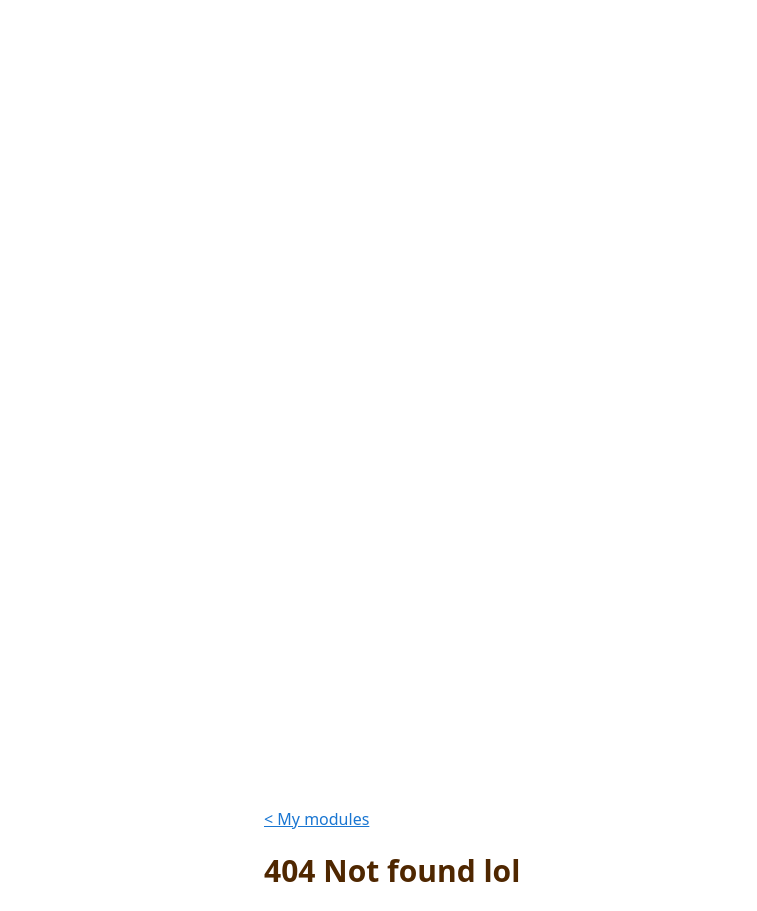
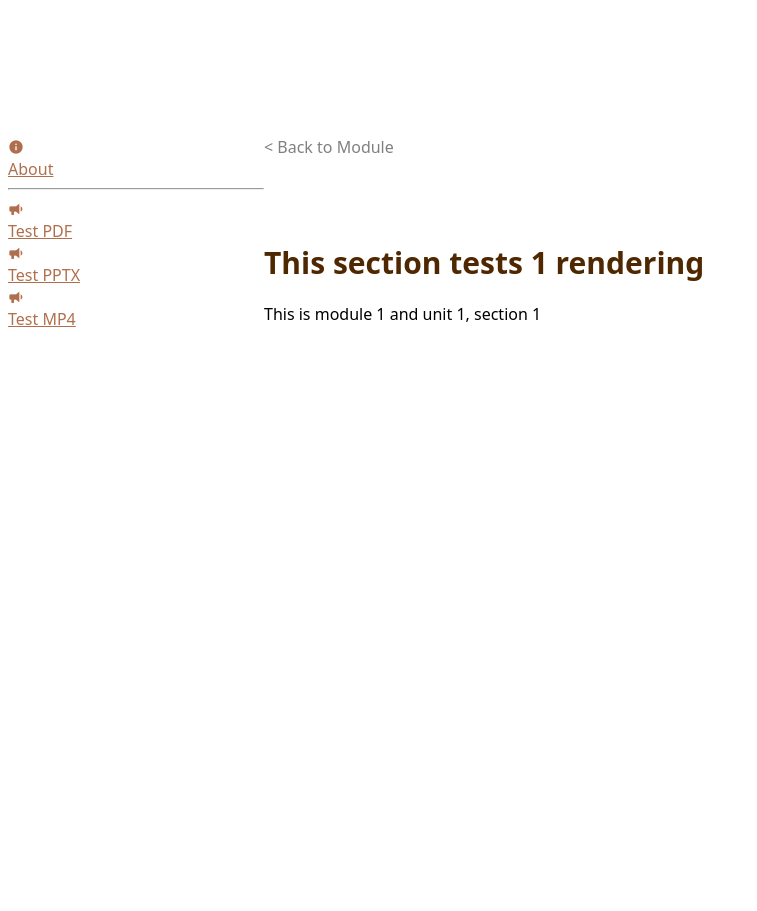
Before and after one commit to HueNUSH/Hue, a Vue app: page /modules/1/1/1 in a window 1280 px wide. Before the commit this address had no page. Shown: the whole page, without its empty margins (0-757 px from the left). After the commit the page ends 800 px from the top, so only its background shows below. Built offline with nearby package versions, Linux system fonts and the light colour scheme; a web font is replaced by a local one.

Commit message:
should've merged the updated units stuff properly, can work on dynamically pulling sections now

```diff
--- a/src/App.vue
+++ b/src/App.vue
@@ -1,40 +1,40 @@
 <template>
   <v-app>
-    <v-navigation-drawer
+     <v-app-bar
       permanent
       app
-      clipped>
+      flat
+      clipped
+      >
 
-      <v-list
-        class="mt-12"
-        dense
-        nav>
-        <router-link v-for="item in routes"
-                     :to="item.route"
-                     :key="item.name">
-          <v-list-item link class="mt-3">
-            <v-list-item-icon>
-              <v-icon>{{ item.icon }}</v-icon>
-            </v-list-item-icon>
-            <v-list-item-content>
-              <v-list-item-title>
-                {{ item.name }}
-              </v-list-item-title>
-            </v-list-item-content>
-          </v-list-item>
-        </router-link>
-      </v-list>
-    </v-navigation-drawer>
+        <v-toolbar-title>
+        <span style="margin-left: 64px">Hue</span>
+        </v-toolbar-title>
+        <!-- <v-spacer></v-spacer> -->
+        <v-toolbar-items class="flex align-center justify-center" style="margin-right: 64px">
+              <v-btn v-for="item in routes"
+              :to="item.route"
+              :key="item.name"
+              style="margin-right: 16px"
+              text
+              auto-height
+              depressed
+              rounded
+              >
+                {{item.name}}
+              </v-btn>
+        </v-toolbar-items>
+        <!-- <v-spacer></v-spacer> -->
+    </v-app-bar>
 
-    <v-content>
+    <v-main>
       <router-view/>
-    </v-content>
+    </v-main>
   </v-app>
 </template>
 
 <script lang="ts">
 import Vue from "vue";
-
 export default Vue.extend({
   name: "App",
   data: () => ({
@@ -49,7 +49,7 @@ export default Vue.extend({
     }> {
       return [
         {
-          name: "My modules",
+          name: "My Modules",
           route: "/modules",
           icon: "mdi-grid-large",
         },
@@ -72,16 +72,48 @@ export default Vue.extend({
 <style lang="scss" scoped>
 @import 'styles/variables.scss';
 @import "styles/global.scss";
-
+.v-app-bar a {
+  text-decoration: none;
+}
 .v-list a {
   text-decoration: none;
 }
-
-.v-list-item__icon .v-icon {
+::v-deep .v-btn__content {
   color: $c-text-light-tertiary;
 }
-
-.v-list-item__content {
+::v-deep .v-btn {
+  color: $c-primary-background !important;
+  opacity: 1 !important;
+}
+::v-deep .v-btn--active::before, .v-btn--active:hover::before, .v-btn--active  {
+  opacity: 1 !important;
+  color: $c-primary-accent !important;
+}
+::v-deep .v-btn-toggle > .v-btn.v-btn {
+  opacity: 0 !important;
+}
+::v-deep .v-btn:focus::before {
+  opacity: 1 !important;
+}
+;;v-deep .v-btn::before {
+  opacity: 0 !important;
+  color: $c-primary-background !important;
+}
+;;v-deep .v-btn:hover::before {
+  color: $c-primary-accent !important;
+  opacity: 0.34 !important;
+}
+::v-deep .v-toolbar__title {
   color: $c-text-light-primary;
 }
+::v-deep .v-toolbar__items  .v-btn{
+  border-radius: 5px;
+  height: 60% !important;
+  text-transform: unset !important;
+}
+::v-deep .v-toolbar__content, .v-toolbar__extension {
+    align-items: center;
+    display: flex;
+    padding: 0 24px;
+}
 </style>
--- a/src/styles/variables.scss
+++ b/src/styles/variables.scss
@@ -23,5 +23,6 @@ $c-error: #BA1B1B;
 $border-radius-root: 0.5rem;
 $material-light: (
         'background': $c-background,
-        'navigation-drawer': $c-primary-background,
+        'navigation-drawer': $c-surface-light,
+        'app-bar': $c-primary-background
 );
--- a/src/views/ModuleUnits.vue
+++ b/src/views/ModuleUnits.vue
@@ -1,12 +1,13 @@
 <template>
-  <v-container class="pa-6" max-width="80rem" fluid>
-    <v-card
-      class="px-12 py-6"
+  <v-container fluid class="pb-6" max-width="80rem">
+    <div class="pa-14" id="unit-grid">
+       <v-card
+      class="px-8 py-6 text-font-size-16"
       max-width="80rem"
       elevation="0"
     >
       <router-link to="/modules" class="links">
-        < My modules
+        &lt; My modules
       </router-link> <br/>
 
       <v-row>
@@ -31,9 +32,12 @@
 
     </v-card>
 
-    <div class="pa-14" id="unit-grid">
-      <b class="text-dark-primary">Units • {{ module.unitsCompleted }}/{{ module.units.length }} completed </b>
-      <p/>
+        <p></p>
+      <!-- <b class="text-dark-primary text-font-size-16 pb-3"></b> -->
+      <h2 class="text-dark-primary text-display-semibold text-font-size-16 pb-3" style="margin-top: 5px;">
+      Units • {{ completed_units }}/{{ total_units }} completed
+      </h2>
+      <p></p>
 
       <v-row>
         <v-col
@@ -66,7 +70,7 @@
 
       <v-card
         id="module-about"
-        class="mt-16 pb-4"
+        class="mt-16 pb-4 text-font-size-16"
         max-width="33rem"
       >
         <v-card-title>
--- a/src/views/UnitAbout.vue
+++ b/src/views/UnitAbout.vue
@@ -1,12 +1,15 @@
 <template>
-  <v-container fluid class="px-12 py-6">
-    <router-link
+  <v-container fluid class="font-size-16 pa-0">
+    <!-- <router-link
       :to="'/modules/' + $route.params.module_id + '/' + $route.params.unit_no"
       class="links"
     >
       < Back to unit
-    </router-link>
+    </router-link> -->
     <h1>About this unit</h1>
+    <p>
+      This is module {{$route.params.module_id}} and unit {{$route.params.unit_no}}
+    </p>
   </v-container>
 </template>
 
--- /dev/null
+++ b/src/views/UnitContent.vue
@@ -0,0 +1,56 @@
+<template>
+  <v-container fluid class="font-size-16 pa-0">
+    <!-- <router-link
+      :to="'/modules/' + $route.params.module_id + '/' + $route.params.unit_no"
+      class="links"
+    >
+      &lt; Back to unit
+    </router-link> -->
+    <h1>This section tests {{$route.params.section}} rendering</h1>
+    <p>
+      This is module {{$route.params.module_id}} and unit {{$route.params.unit_no}}, section {{$route.params.section}}
+    </p>
+
+    <div v-if="$route.params.section == 'pdf'">
+        <!-- <vue-pdf-app style="height:100vh;width: 128vh;" :pdf="pdfLink"></vue-pdf-app> -->
+        <embed :src="pdfLink" style="width:100%;height: 100vh;">
+    </div>
+
+
+    <div v-else-if="$route.params.section == 'pptx'">
+        <iframe :src="pptxLink" frameborder="0" width="960"
+        height="569" allowfullscreen="true" mozallowfullscreen="true" webkitallowfullscreen="true"></iframe>
+    </div>
+
+
+    <div v-else-if="$route.params.section == 'mp4'">
+        <p>We'll be hosting lecture recordings as unlisted YouTube videos for now</p>
+        <iframe width="960" height="569" :src="mp4Link" title="Video Content" frameborder="0"
+        allow="accelerometer; autoplay; clipboard-write; encrypted-media; gyroscope; picture-in-picture" allowfullscreen></iframe>
+    </div>
+
+  </v-container>
+</template>
+
+<script>
+export default {
+  name: "UnitAbout",
+
+  computed: {
+    pdfLink(){
+        return 'https://opensource.adobe.com/dc-acrobat-sdk-docs/pdfstandards/pdfreference1.0.pdf';
+    },
+    pptxLink(){
+      return "https://docs.google.com/presentation/d/e/2PACX-1vR6NICC42Gg7ZZiDnXS0x8DiFC68OKX5Priuh4QjiqYfXSdaiI1tlhLAK3_IMZsF_00eCrcQXC1KUeQ/embed?start=false&loop=false&delayms=3000";
+    },
+    mp4Link(){
+      return "https://www.youtube.com/embed/Eh2CvFvRcPE"
+    }
+  }
+};
+</script>
+
+<style lang="scss" scoped>
+@import "../styles/variables.scss";
+@import "../styles/global.scss";
+</style>
--- a/src/views/UnitSections.vue
+++ b/src/views/UnitSections.vue
@@ -1,28 +1,104 @@
 <template>
-  <v-container fluid class="px-12 py-6">
-    <router-link
-      :to="'/modules/' + $route.params.module_id"
-      class="links"
-    >
-      < Back to Module
-    </router-link>
+  <v-app>
+    <v-container fluid class="px-12 py-6 text-font-size-16">
+      <div d-flex>
+        <div class="pa-14" style="display:inline-block;vertical-align: top;">
+          <v-card elevation="12" width="256">
+            <v-navigation-drawer floating permanent>
 
+              <v-list dense rounded class="py-6">
+
+                <v-list-item :key="'About'"
+                  :to="'/modules/' + $route.params.module_id + '/' + $route.params.unit_no + '/about'">
+                  <v-list-item-icon>
+                    <v-icon>mdi-information</v-icon>
+                  </v-list-item-icon>
+                  <v-list-item-content>
+                    <v-list-item-title>About</v-list-item-title>
+                  </v-list-item-content>
+                </v-list-item>
+
+
+                <v-list-item>
+                  <v-divider></v-divider>
+                </v-list-item>
+
+                <v-list-item v-for="item in routes" :key="item.name" :to="item.route">
+                  <v-list-item-icon>
+                    <v-icon>{{ item.icon }}</v-icon>
+                  </v-list-item-icon>
+
+                  <v-list-item-content>
+                    <v-list-item-title>{{ item.name }}</v-list-item-title>
+                  </v-list-item-content>
+                </v-list-item>
+              </v-list>
+            </v-navigation-drawer>
+          </v-card>
+        </div>
+
+        <div class="pa-14" style="display:inline-block;vertical-align: top;width:70%">
+          <router-link :to="'/modules/' + $route.params.module_id" class="links">
+            &lt; Back to Module
+          </router-link>
+          <!--
     <h1>Sections of a unit</h1>
     <p>Module id: {{ $route.params.module_id }}</p>
     <p>Unit no: {{ $route.params.unit_no }}</p>
     <v-btn :to="'/modules/' + $route.params.module_id + '/' + $route.params.unit_no + '/about'">
       About this unit
-    </v-btn>
-  </v-container>
+    </v-btn> -->
+          <v-main class="py-6" fluid full-width>
+            <router-view />
+          </v-main>
+
+        </div>
+
+      </div>
+    </v-container>
+  </v-app>
 </template>
 
-<script>
-export default {
-  name: "UnitSections"
-};
+<script lang="ts">
+import Vue from "vue"
+export default Vue.extend({
+  name: "UnitSections",
+  computed: {
+    routes(): Array<{
+      name: string;
+      route: string;
+      icon: string;
+    }> {
+      return [
+        {
+          name: "Test PDF",
+          route: '/modules/' + this.$route.params.module_id + '/' + this.$route.params.unit_no + '/pdf',
+          icon: "mdi-bullhorn",
+        },
+        {
+          name: "Test PPTX",
+          route: '/modules/' + this.$route.params.module_id + '/' + this.$route.params.unit_no + '/pptx',
+          icon: "mdi-bullhorn",
+        },
+        {
+          name: "Test MP4",
+          route: '/modules/' + this.$route.params.module_id + '/' + this.$route.params.unit_no + '/mp4',
+          icon: "mdi-bullhorn",
+        },
+      ];
+    },
+  }
+});
 </script>
 
 <style lang="scss" scoped>
 @import "../styles/variables.scss";
 @import "../styles/global.scss";
+::v-deep .v-list-item{
+    color: $c-primary-accent !important;
+  opacity: 1 !important;
+}
+::v-deep .v-list-item--active:before, .v-list-item--active:hover:before, .v-list-item:focus:before {
+    opacity: 0.2 !important;
+}
 </style>
```
Also changed, not shown: src/plugins/router.ts (+12 -4 lines), 1 other file (tests, documents, lock files or other folders).
